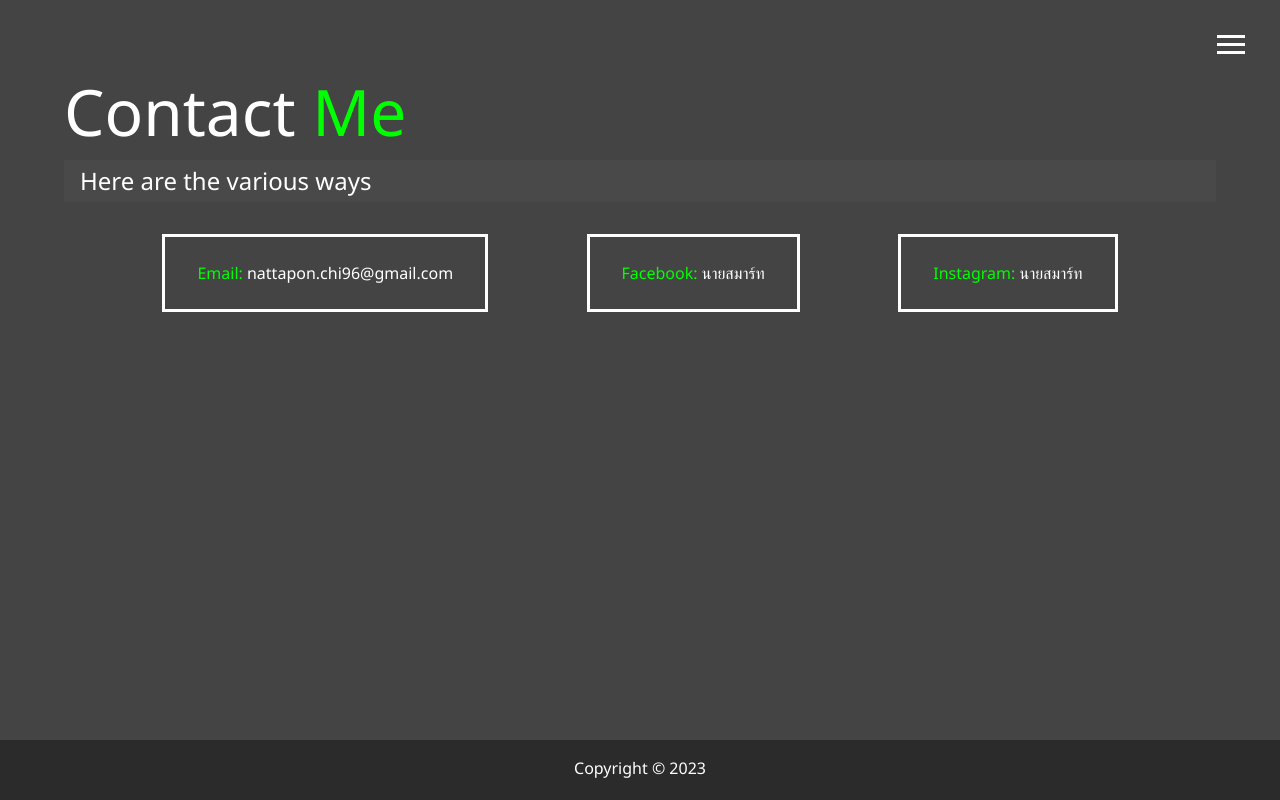
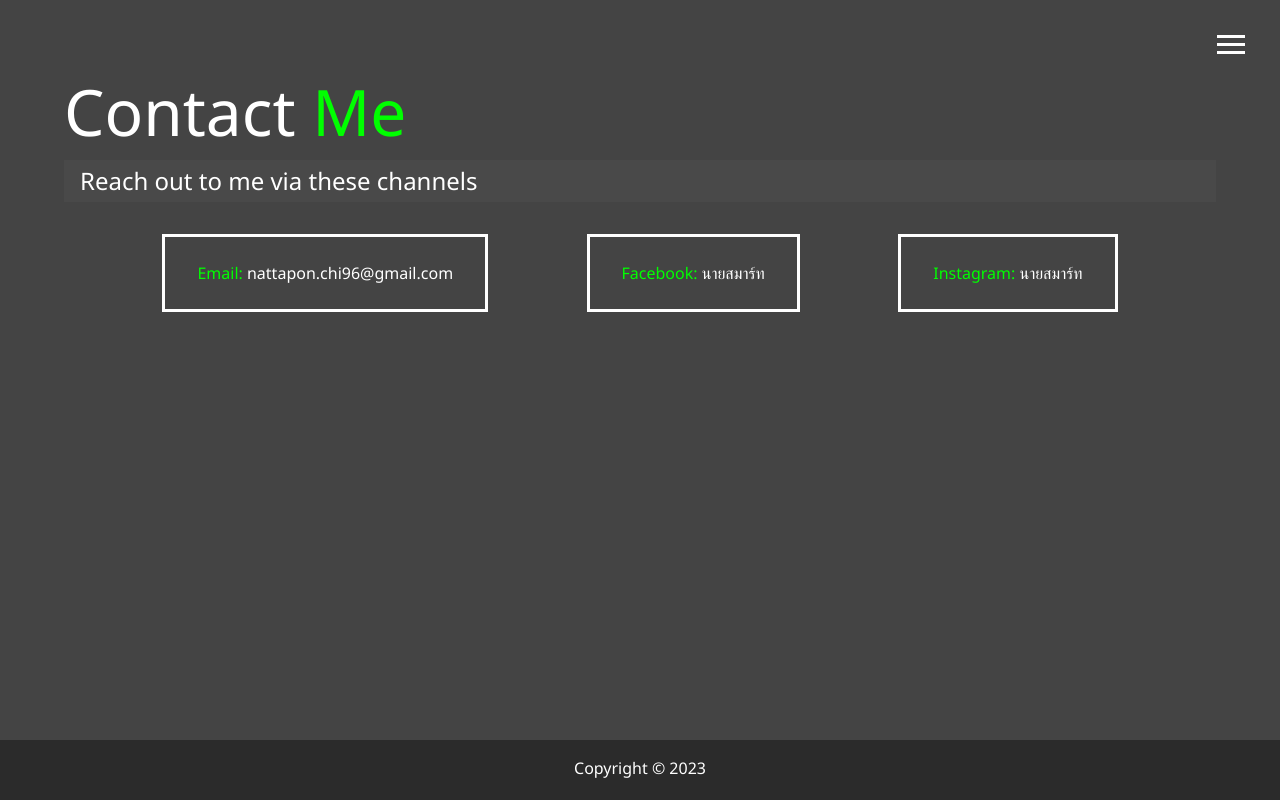
Before and after one commit to smarty0123/portfolio, a website: page dist/contact.html in a window 1280 px wide. Drawn offline with Linux system fonts and the light colour scheme.

Commit message:
update message on contact page

```diff
--- a/dist/contact.html
+++ b/dist/contact.html
@@ -41,7 +41,7 @@
         Contact
         <span class="text-secondary">Me</span>
       </h1>
-      <h2 class="sm-heading">Here are the various ways</h2>
+      <h2 class="sm-heading">Reach out to me via these channels</h2>
       <div class="boxes">
         <div>
           <span class="text-secondary">Email:</span>
```
